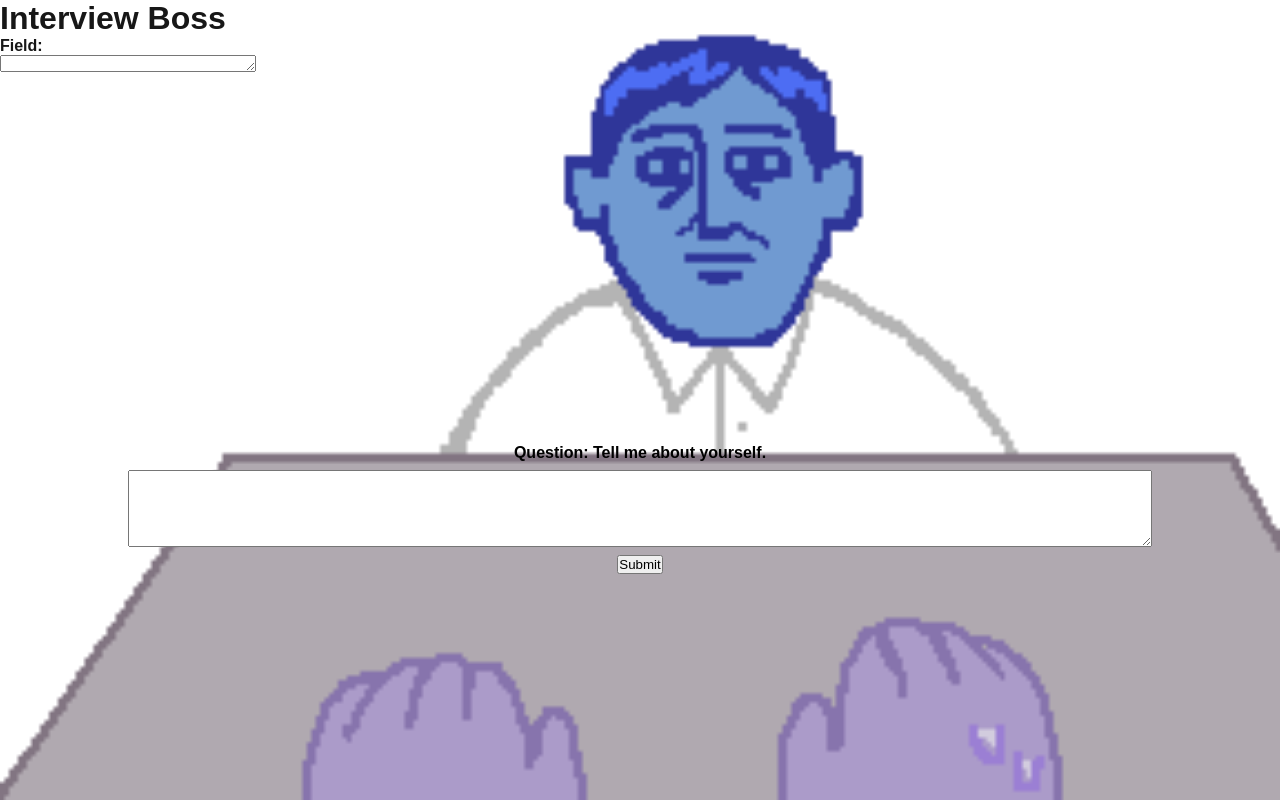
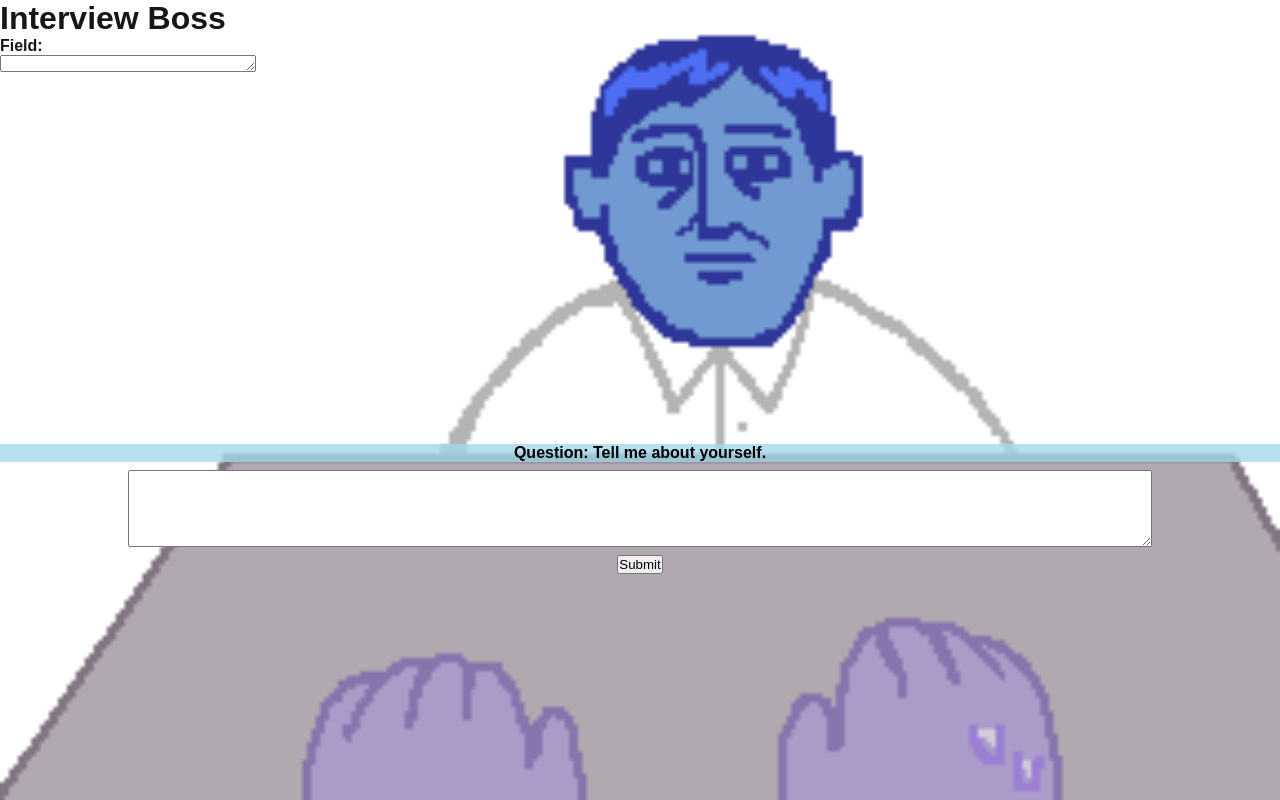
Before and after one commit to chloec435/WiCHacks-Spring-2026, a Next.js app in the folder interview-game/: page / in a window 1280 px wide. Built offline with nearby package versions, Linux system fonts and the light colour scheme.

Commit message:
Change paragraph style to add background color
Updated paragraph styling to include a background color.

```diff
--- a/interview-game/app/page.js
+++ b/interview-game/app/page.js
@@ -105,13 +105,14 @@ export default function Home() {
 
       <textarea rows={1} style={{ width: "20%" }} value={field} onChange={(e) => setField(e.target.value)} />
 
-      <p style={{ marginTop: "46vh", textAlign: "center", color: "black" }}>
+      <p style={{ marginTop: "46vh", textAlign: "center", color: "black", backgroundColor: "rgba(163, 217, 234, 0.8).8)" }}>
         <strong>Question: {question} </strong>
       </p>
 
       <div style={{ display: "flex", justifyContent: "center", alignItems: "center" }}>
         <textarea rows={5} style={{ width: "80%" , marginTop: "1vh"}} value={answer} onChange={(e) => setAnswer(e.target.value)} />
       </div>
+      {/* rgba(244, 247, 190, 0.8) }*/}
 
       <div style={{ display: "flex", justifyContent: "center", alignItems: "center" }}>
         <button onClick={handleSubmit} disabled={loading} style={{ marginTop: 8 }}>
```
